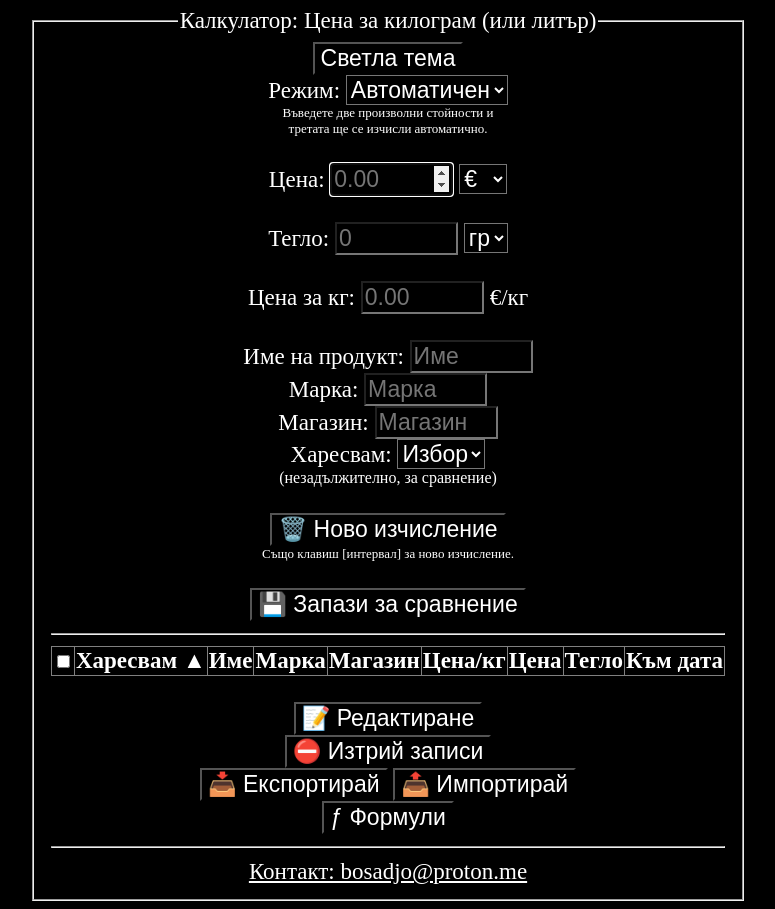
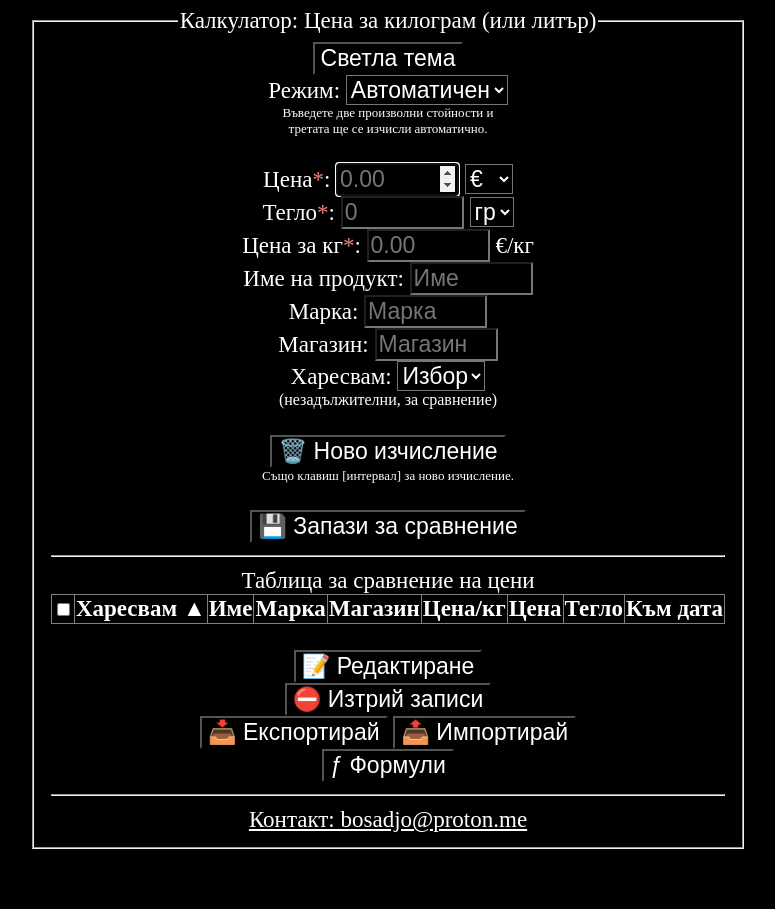
Before and after one commit to bosadjo/bosadjo.github.io, a plain HTML site: page калкулатори/цена_за_килограм.html in a window 1280 px wide. Shown: the whole page, without its empty margins (252-1027 px from the left). After the commit the page ends 857 px from the top, so only its background shows below. Drawn offline with Linux system fonts and the light colour scheme.

Commit message:
Small improvements

```diff
--- a/калкулатори/цена_за_килограм.html
+++ b/калкулатори/цена_за_килограм.html
@@ -3,7 +3,7 @@
 
 <head>
 	<meta charset="utf-8">
-	<title>Калкулатор: Цена за килограм (или литър) (изчистен интерфейс от @bosadjo)</title>
+	<title>Калкулатор: Цена за килограм (или литър) + Запазване в таблица за сравнение (изчистен интерфейс от @bosadjo)</title>
 	<style>
 		label {
 			display: block;
@@ -92,23 +92,21 @@
 		<!-- <button>Настройки ⚙</button>
 	<br> -->
 		<div id="mainEverything" oninput="calculatePricePerWeight()">
-			<label>Цена:
+			<label>Цена<span style="color: lightcoral;">*</span>:
 				<input step=".01" type="number" id="price" placeholder="0.00" autofocus>
 				<select id="currencySelect" onchange="changeCurrency(this.value)" tabindex="-1">
 					<option value="EUR">€</option>
 					<option value="BGN">лв</option>
 				</select>
 			</label>
-			<br>
-			<label>Тегло:
+			<label>Тегло<span style="color: lightcoral;">*</span>:
 				<input step="1" type="number" id="weight" placeholder="0">
 				<select oninput="unitChangeInputStep(this.value)" id="weightUnit" tabindex="-1">
 					<option value="1000">гр</option>
 					<option value="1">кг</option>
 				</select>
 			</label>
-			<br>
-			<label>Цена за кг:
+			<label>Цена за кг<span style="color: lightcoral;">*</span>:
 				<input step=".01" type="number" id="pricePerKG" placeholder="0.00"> <span class="currencyPerWeight">€/кг</span>
 			</label>
 			<div id="calcButton" style="display: none;">
@@ -117,7 +115,6 @@
 				<br>
 				<br>
 			</div>
-			<br>
 			<label>Име на продукт:
 				<input type="text" id="itemName" placeholder="Име">
 			</label>
@@ -134,7 +131,7 @@
 					<option value="⛔">⛔</option>
 				</select>
 			</label>
-			<p style="font-size: medium;">(незадължително, за сравнение)</p>
+			<p style="font-size: medium;">(незадължителни, за сравнение)</p>
 			<br>
 			<button onclick="clearInputs()" tabindex="-1">🗑️ Ново изчисление</button>
 			<p style="font-size: small;">Също клавиш [интервал] за ново изчисление.</p>
@@ -143,6 +140,7 @@
 		<button onclick="saveItem()">💾 Запази за сравнение</button>
 		<br>
 		<hr>
+		<p>Таблица за сравнение на цени</p>
 		<div id="items" style="overflow-x:auto;" class="mobileFix"></div>
 		<br>
 		<button onclick="editTable(this)">📝 Редактиране</button>
```
